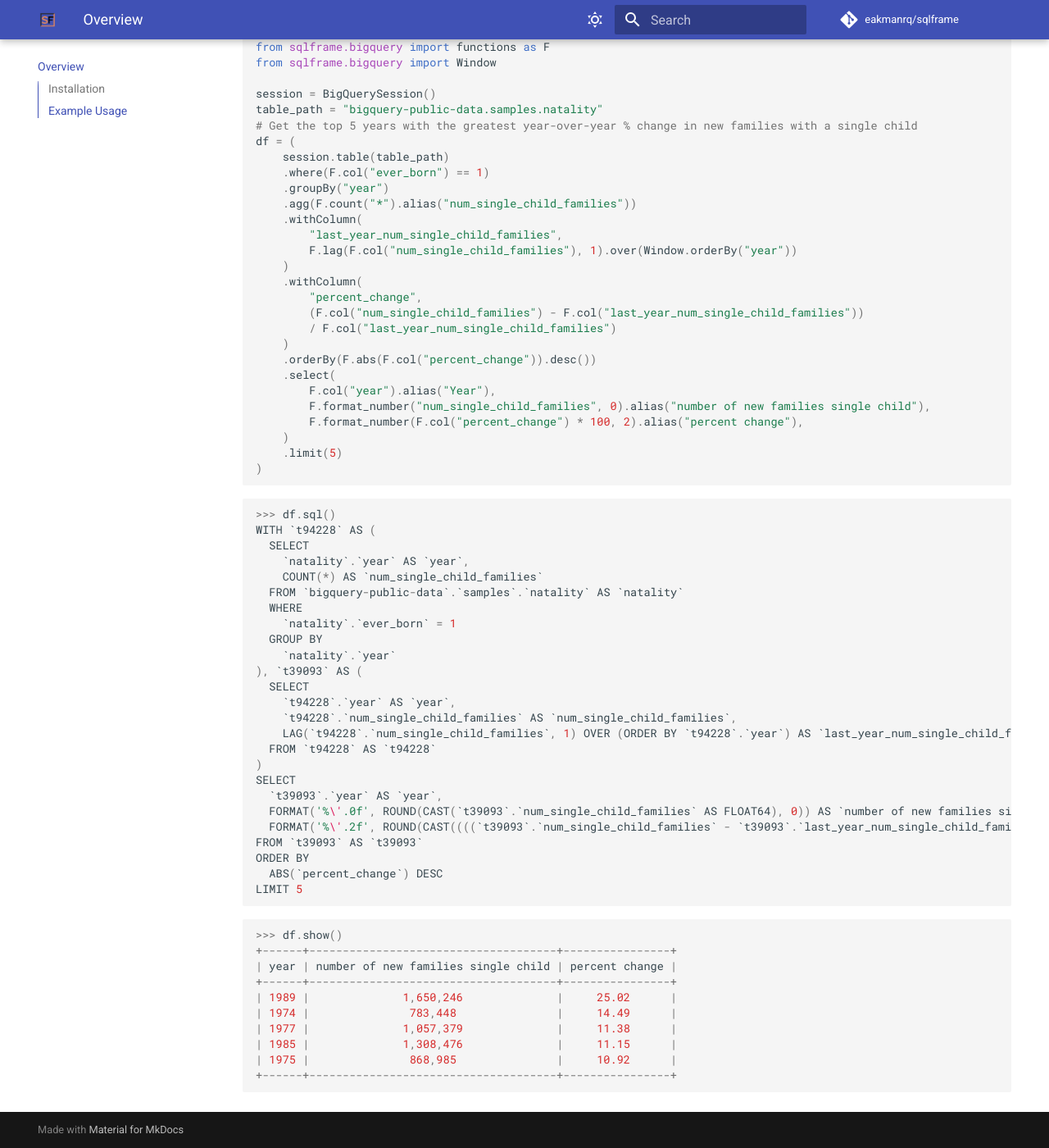
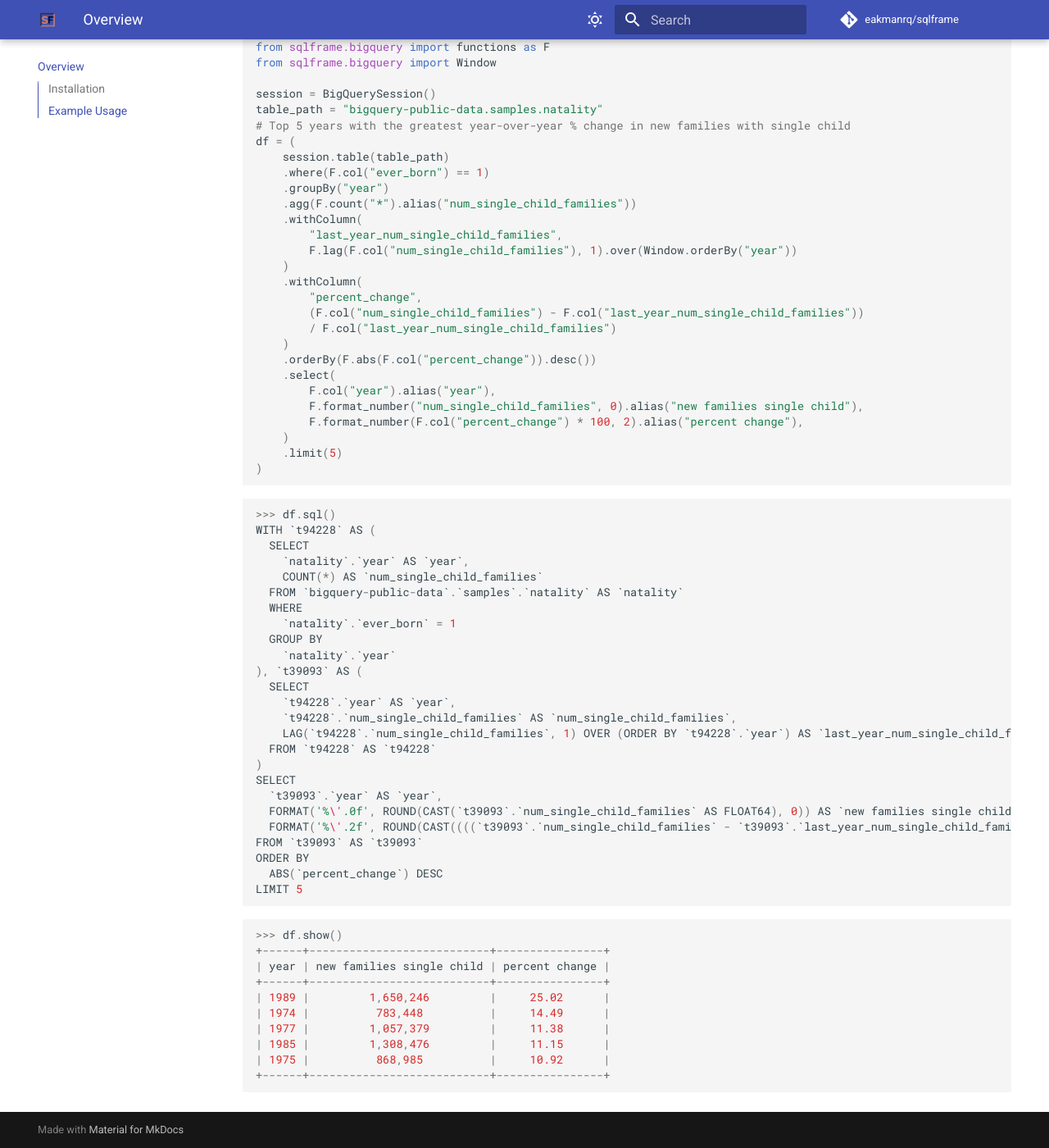
Before and after one commit to eakmanrq/sqlframe, an MkDocs documentation site: the page built from docs/index.md, in a window 1280 px wide and 1400 px high, scrolled down 1508 px. Shown: the whole window at 82% size. Built offline with MkDocs 1.6.1 and Material for MkDocs 9.7.7, drawn with Linux system fonts in a browser that asks for light colours; comment, search, counter and statistics services are not loaded.

Commit message:
fmt docs

````diff
--- a/README.md
+++ b/README.md
@@ -47,7 +47,7 @@ from sqlframe.bigquery import Window
 
 session = BigQuerySession()
 table_path = "bigquery-public-data.samples.natality"
-# Get the top 5 years with the greatest year-over-year % change in new families with a single child
+# Top 5 years with the greatest year-over-year % change in new families with single child
 df = (
     session.table(table_path)
     .where(F.col("ever_born") == 1)
@@ -64,8 +64,8 @@ df = (
     )
     .orderBy(F.abs(F.col("percent_change")).desc())
     .select(
-        F.col("year").alias("Year"),
-        F.format_number("num_single_child_families", 0).alias("number of new families single child"),
+        F.col("year").alias("year"),
+        F.format_number("num_single_child_families", 0).alias("new families single child"),
         F.format_number(F.col("percent_change") * 100, 2).alias("percent change"),
     )
     .limit(5)
@@ -91,7 +91,7 @@ WITH `t94228` AS (
 )
 SELECT
   `t39093`.`year` AS `year`,
-  FORMAT('%\'.0f', ROUND(CAST(`t39093`.`num_single_child_families` AS FLOAT64), 0)) AS `number of new families single child`,
+  FORMAT('%\'.0f', ROUND(CAST(`t39093`.`num_single_child_families` AS FLOAT64), 0)) AS `new families single child`,
   FORMAT('%\'.2f', ROUND(CAST((((`t39093`.`num_single_child_families` - `t39093`.`last_year_num_single_child_families`) / `t39093`.`last_year_num_single_child_families`) * 100) AS FLOAT64), 2)) AS `percent change`
 FROM `t39093` AS `t39093`
 ORDER BY
@@ -100,13 +100,13 @@ LIMIT 5
 ```
 ```python
 >>> df.show()
-+------+-------------------------------------+----------------+
-| year | number of new families single child | percent change |
-+------+-------------------------------------+----------------+
-| 1989 |              1,650,246              |     25.02      |
-| 1974 |               783,448               |     14.49      |
-| 1977 |              1,057,379              |     11.38      |
-| 1985 |              1,308,476              |     11.15      |
-| 1975 |               868,985               |     10.92      |
-+------+-------------------------------------+----------------+
++------+---------------------------+----------------+
+| year | new families single child | percent change |
++------+---------------------------+----------------+
+| 1989 |         1,650,246         |     25.02      |
+| 1974 |          783,448          |     14.49      |
+| 1977 |         1,057,379         |     11.38      |
+| 1985 |         1,308,476         |     11.15      |
+| 1975 |          868,985          |     10.92      |
++------+---------------------------+----------------+
 ```
````
Also changed, not shown: docs/bigquery.md (+20 -13 lines).
